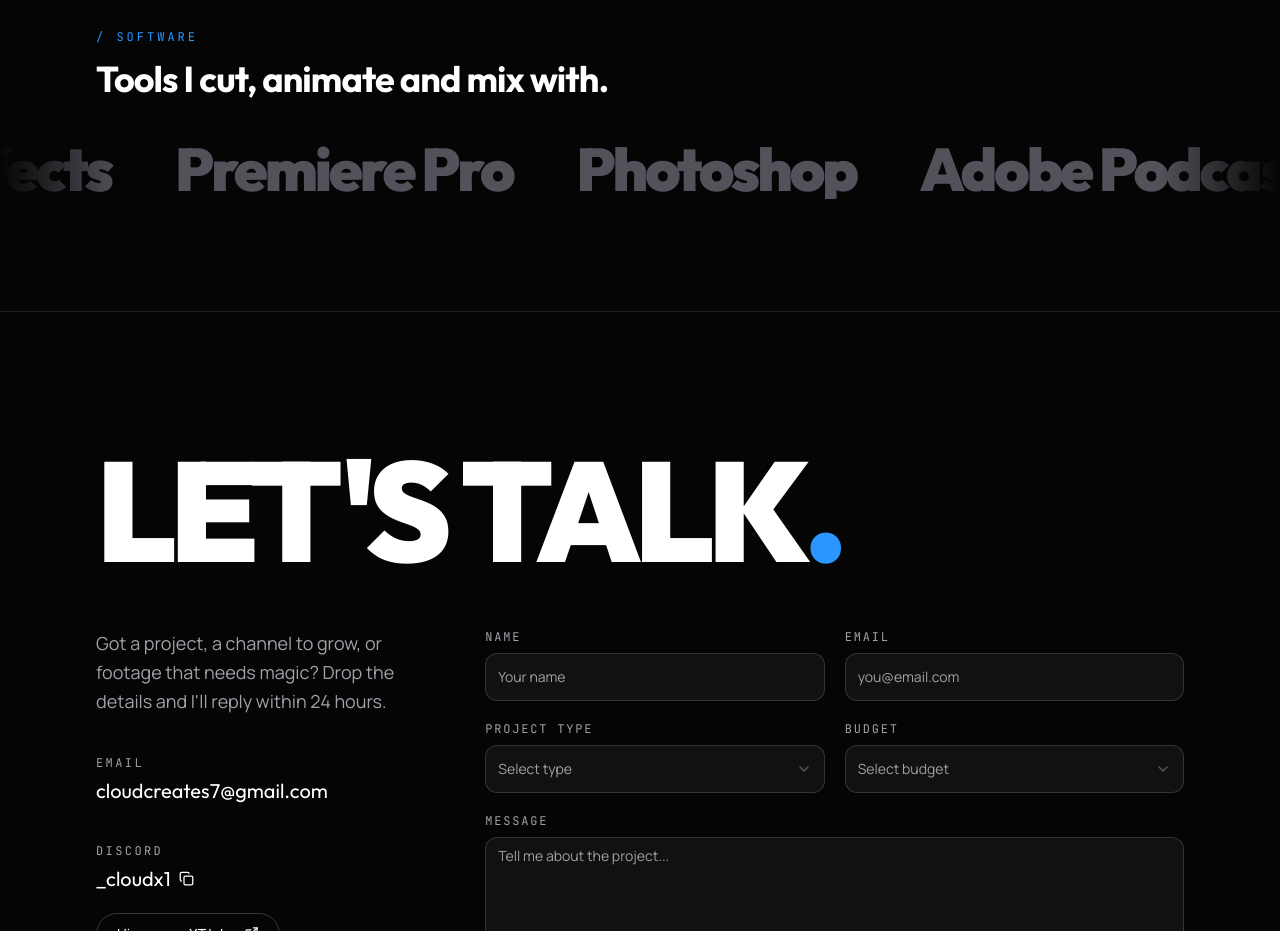
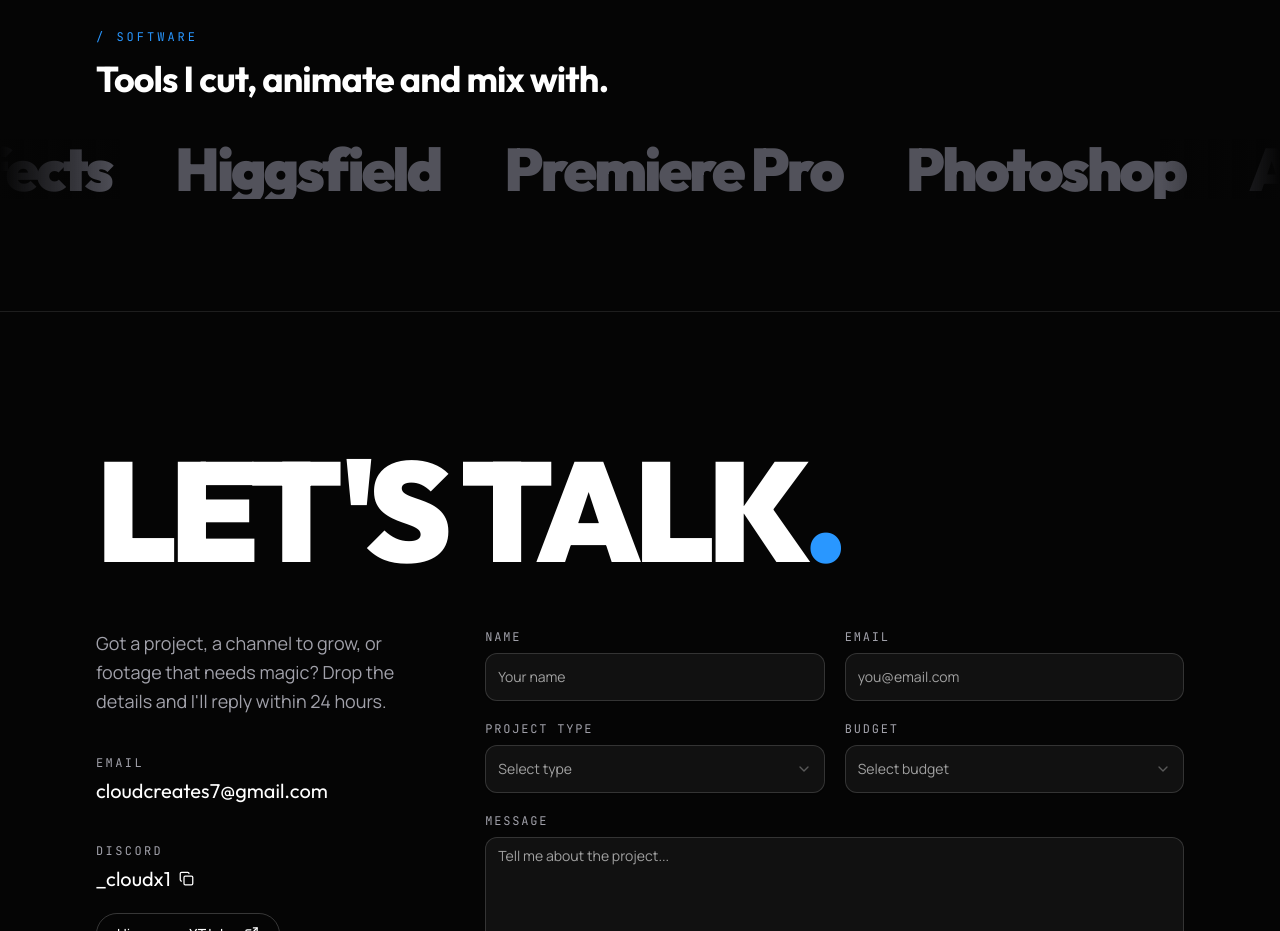
Before and after one commit to Devsharma431/cloud-port, a React (Create React App) app in the folder frontend/: page / in a window 1280 px wide. Shown: the part 3440-4371 px from the top of the page. Built offline with nearby package versions, Linux system fonts and the light colour scheme.

Commit message:
Add Higgsfield to tools list after After Effects

```diff
--- a/frontend/src/data/portfolio.js
+++ b/frontend/src/data/portfolio.js
@@ -52,7 +52,7 @@ export const SERVICES = [
   "Long form Editing", "Short form editing", "Motion graphics", "UI animation", "Sound Design",
 ];
 
-export const TOOLS = ["After Effects", "Premiere Pro", "Photoshop", "Adobe Podcast", "Topaz", "Audacity", "Canva", "Frame.io"];
+export const TOOLS = ["After Effects", "Higgsfield", "Premiere Pro", "Photoshop", "Adobe Podcast", "Topaz", "Audacity", "Canva", "Frame.io"];
 
 // Category structure
 export const MOTION_SUBS = ["All", "SaaS and UI", "Mograph Edits", "Story Telling Edits"];
```
Also changed, not shown: 7 other files (tests, documents, lock files or other folders).
